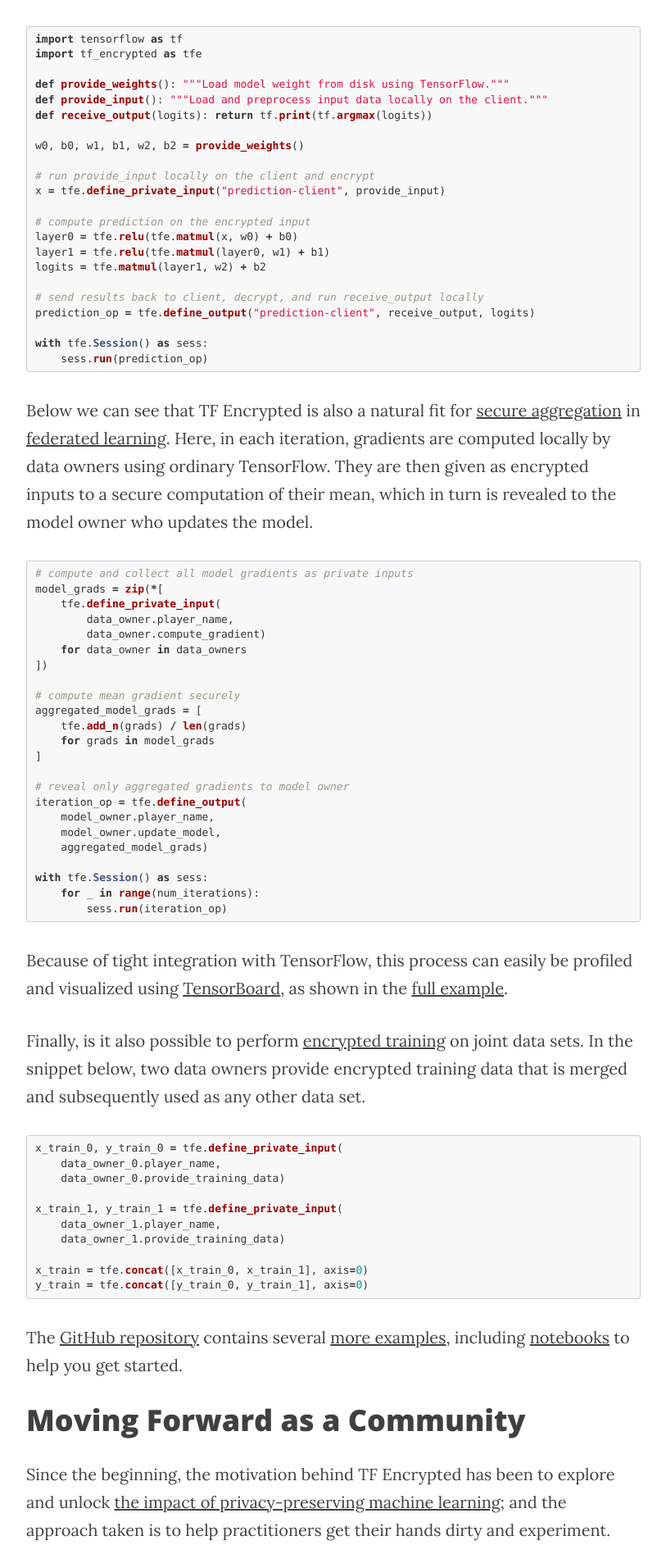
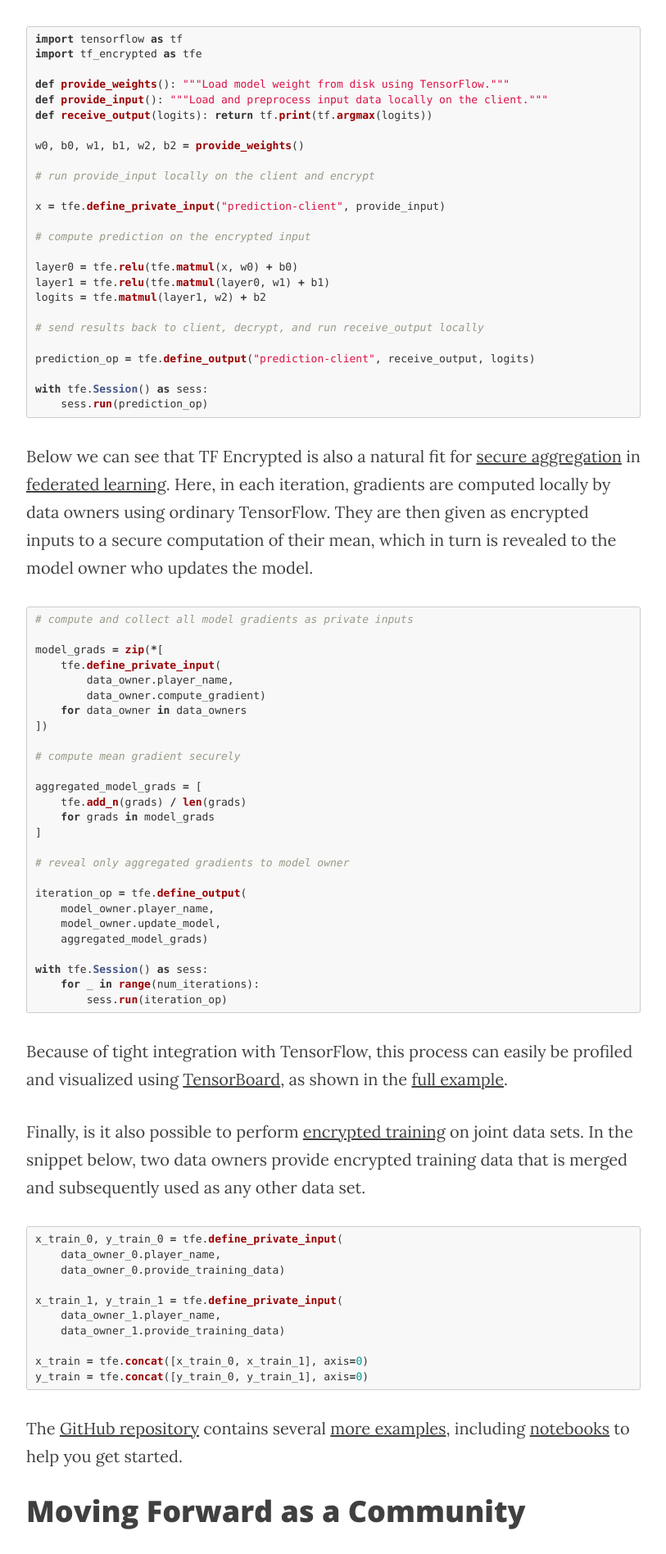
Before and after one commit to mortendahl/mortendahl.github.io, a Jekyll site: the page built from _posts/2019-05-17-growing-tf-encrypted.md, in a window 1280 px wide. Shown: the part 1964-3860 px from the top of the page at 82% size, without its empty margins (233-1046 px from the left). Built offline with Jekyll 4.4.1, drawn with Linux system fonts in a browser that asks for light colours.

Commit message:
Fix missing line break after comments in code blocks
Rouge puts the newline that ends a comment inside the comment's span,
and the `white-space: nowrap` rule on all spans inside code blocks
collapsed it, joining the next line onto the comment. The children
inherit `white-space: pre` from `code`, so lines still scroll instead
of wrapping without that rule.

Also turn the `//` comments in the stylesheet into valid CSS comments.

Co-Authored-By: Claude Opus 5.5 <noreply@anthropic.com>
Claude-Session: https://claude.ai/code/session_01AKNhE9iXWYWyTsN2iVjyFx

```diff
--- a/css/syntax.css
+++ b/css/syntax.css
@@ -1,16 +1,12 @@
 /* to make lines scroll instead of wrap */
 /* from http://stackoverflow.com/a/23393920 */
 
-.highlight pre code * {
-  white-space: nowrap;    // this sets all children inside to nowrap
-}
-
 .highlight pre {
-  overflow-x: auto;       // this sets the scrolling in x
+  overflow-x: auto;       /* this sets the scrolling in x */
 }
 
 .highlight pre code {
-  white-space: pre;       // forces <code> to respect <pre> formatting
+  white-space: pre;       /* forces <code> to respect <pre> formatting */
 }
 
 
```
